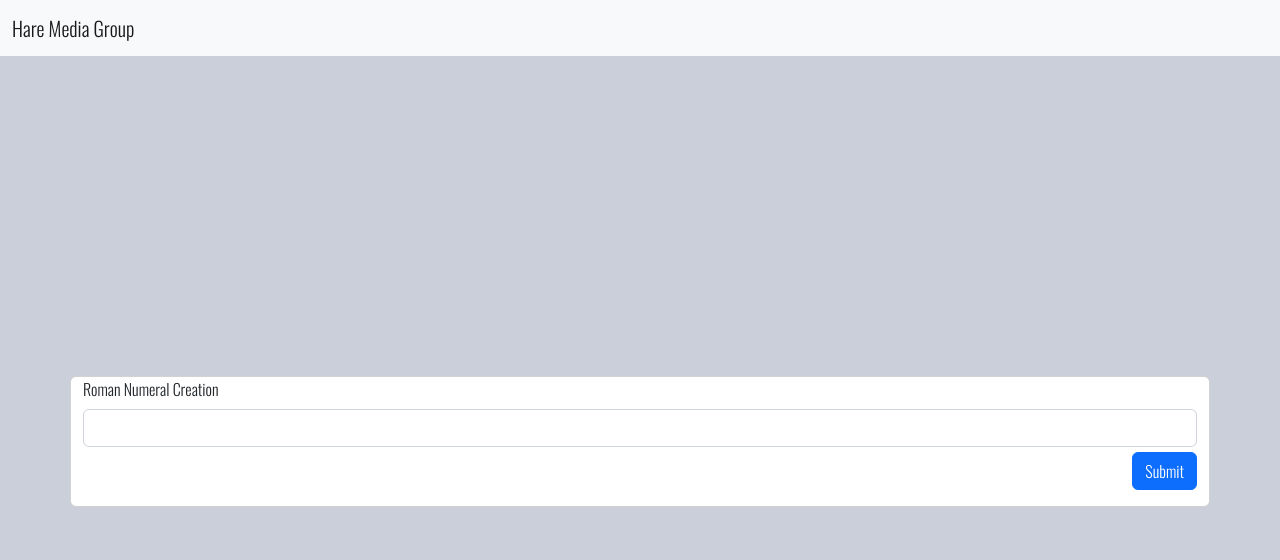
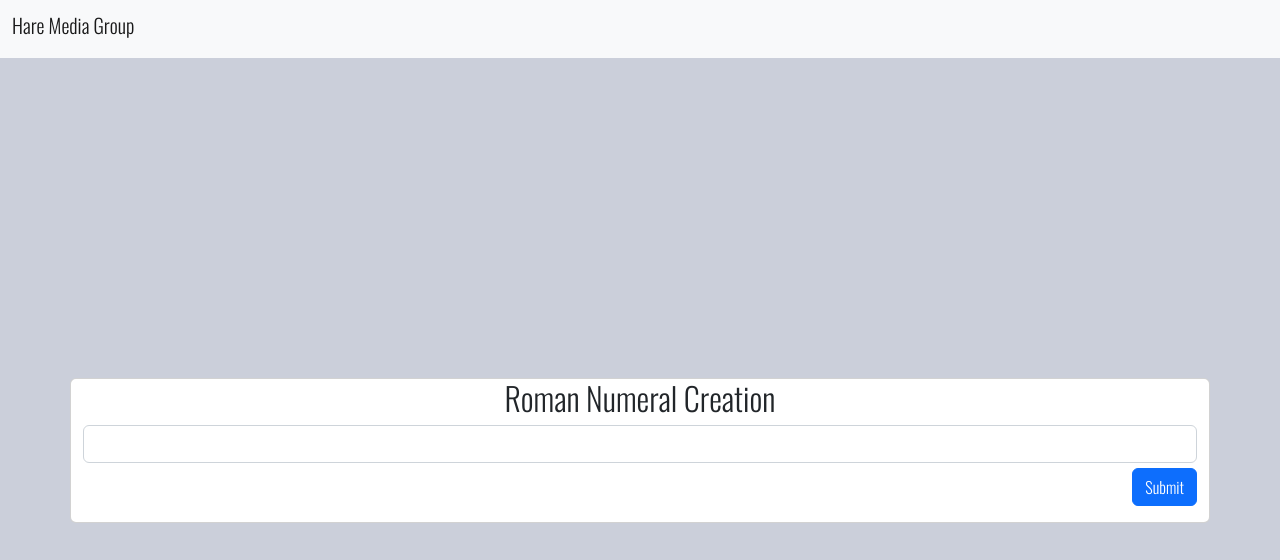
Before and after one commit to Lancasting/hare, a plain HTML site: page index.html in a window 1280 px wide. Drawn offline with nearby package versions, Linux system fonts and the light colour scheme.

Commit message:
small styling changes

```diff
--- a/index.html
+++ b/index.html
@@ -17,11 +17,11 @@
 <body>
     <nav class="navbar bg-light">
         <div class="container-fluid">
-            <a class="navbar-brand" href="#">Hare Media Group</a>
+            <a class="navbar-brand h1" href="#">Hare Media Group</a>
     </nav>
     <div class="container-sm card hidden">
         <div class="mb-3">
-            <label for="inputForm" class="form-label">Roman Numeral Creation</label>
+            <label for="inputForm" class="form-label h2">Roman Numeral Creation</label>
             <input type="text" class="form-control" id="numberInput" aria-describedby="inputForm">
             <input type="submit" class="btn btn-primary" />
         </div>
--- a/style.css
+++ b/style.css
@@ -3,8 +3,8 @@ body {
     font-family: 'Oswald', sans-serif;
 }
 
-.navbar-brand .navbar {
-    text-align: center;
+.navbar {
+    position: center;
 }
 
 .result {
@@ -17,6 +17,6 @@ body {
     margin-top: 5px;
     float: right;
 }
-.form-label {
+.mb-3 {
     text-align: center;
 }
```
